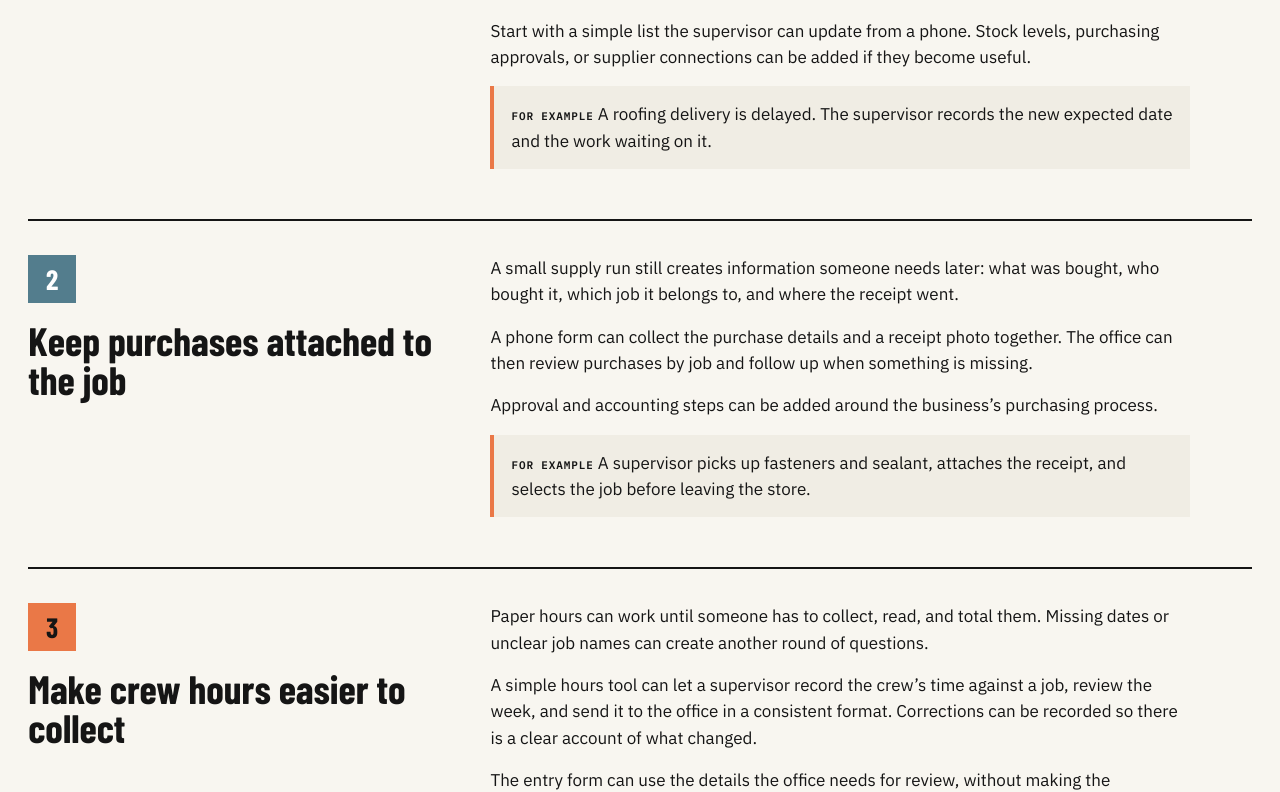
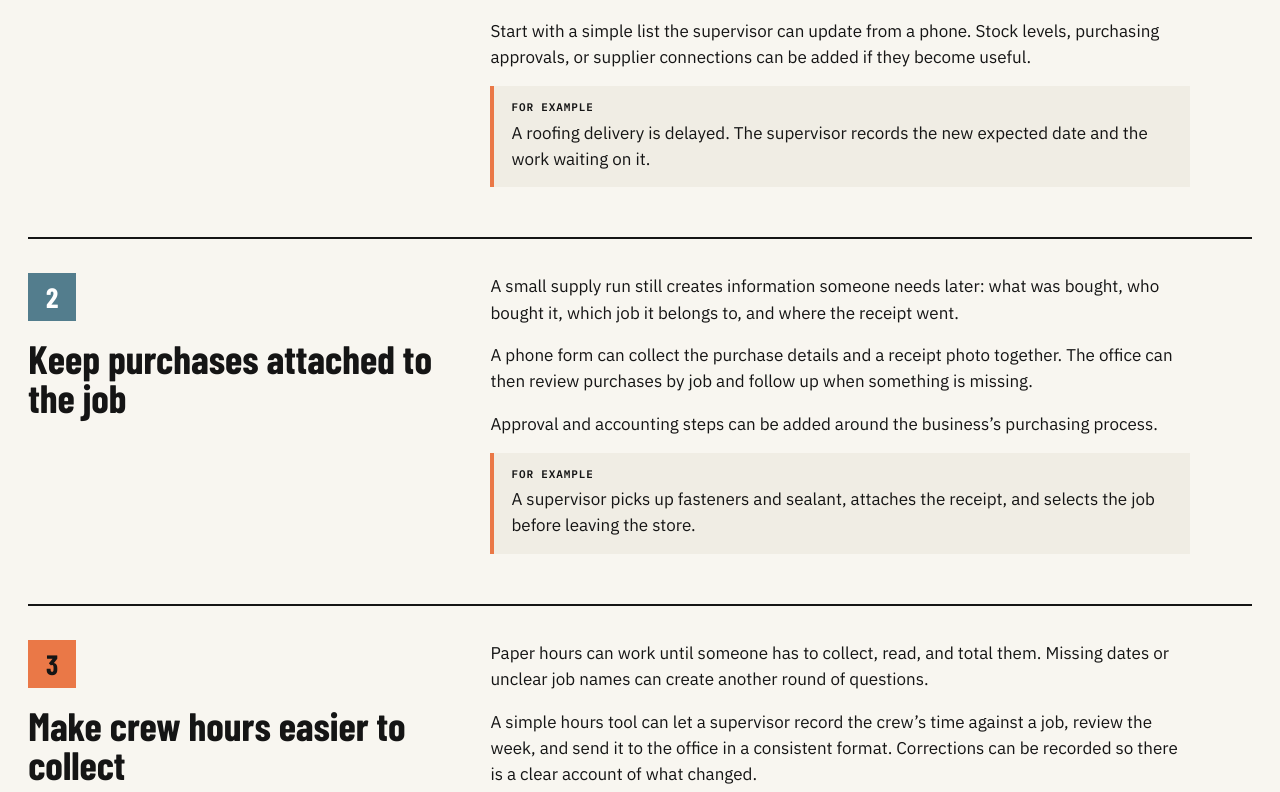
Before and after one commit to seanbman/seanburman.com, a React (Vite) app: page /services in a window 1280 px wide. Shown: the part 1139-1931 px from the top of the page. Built offline with nearby package versions, Linux system fonts and the light colour scheme; no server answers; a web font is replaced by a local one.

Commit message:
fix: refine process card colors and examples

```diff
--- a/src/App.css
+++ b/src/App.css
@@ -66,7 +66,7 @@
 .work-feature p{font-size:19px;line-height:1.5;max-width:530px;margin-bottom:29px}
 .process-grid{padding:0;margin:0;display:grid;grid-template-columns:repeat(4,1fr);gap:21px;list-style:none}
 .process-card{padding:30px 24px;min-height:300px}.process-card__number{display:inline-grid;place-items:center;width:67px;height:67px;color:white;background:var(--teal);font:800 38px/1 'Barlow Condensed',Impact,sans-serif}
-.process-card__number--1{background:var(--blue)}.process-card__number--2{background:var(--orange);color:var(--black)}
+.process-card__number--1{background:var(--blue)}.process-card__number--2{background:var(--blue)}
 .process-card h2{font-size:44px;margin:26px 0 11px}.process-card p{line-height:1.5;font-size:17px}
 .about-detail{display:grid;grid-template-columns:1.35fr 1fr;min-height:480px;overflow:hidden}
 .about-detail>div:first-child{padding:55px 48px}.about-detail h2{max-width:650px;font-size:clamp(53px,5.2vw,84px);line-height:.9;margin-bottom:28px}
@@ -357,7 +357,7 @@
 .content-section__body{min-width:0}
 .content-section__body>p{font-size:17px;line-height:1.55;max-width:700px;margin:0 0 16px}
 .content-section__example{padding:15px 17px;border-left:4px solid var(--orange);background:#f0ede4}
-.content-section__example strong{font:700 11px/1.2 'IBM Plex Mono',monospace;letter-spacing:.08em;text-transform:uppercase}
+.content-section__example strong{display:block;margin-bottom:5px;font:700 11px/1.2 'IBM Plex Mono',monospace;letter-spacing:.08em;text-transform:uppercase}
 .content-section__link{margin-top:20px!important}
 .content-section__link a{display:inline-flex;align-items:center;gap:8px;padding-bottom:4px;border-bottom:2px solid var(--orange);font:700 12px/1.2 'IBM Plex Mono',monospace}
 .content-section__link .arrow-icon{width:16px;height:16px}
```
Also changed, not shown: 1 other file (tests, documents, lock files or other folders).
